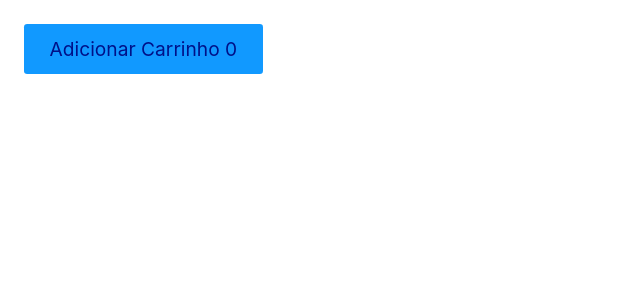
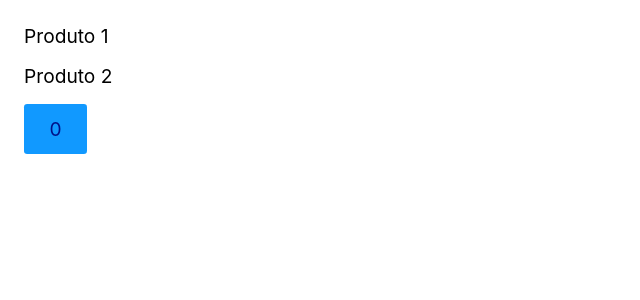
Before and after one commit to Luchtml/react-inicio, a React (Create React App) app in the folder ambiente-curso/appreact/: page / in a window 1280 px wide. Shown: the top 300 px of the page, without its empty margins (0-640 px from the left). Built offline with nearby package versions, Linux system fonts and the light colour scheme.

Commit message:
useCallback aula

```diff
--- a/ambiente-curso/appreact/src/App.js
+++ b/ambiente-curso/appreact/src/App.js
@@ -1,25 +1,37 @@
 import React from 'react';
 
-const App = () => {
-  const [carrinho, setCarrinho] = React.useState(0);
-  const [notificacao, setNotificacao] = React.useState(null);
-  const timeoutRef = React.useRef();
+const set1 = new Set();
+const set2 = new Set();
 
-  function handleClick() {
-    setCarrinho(carrinho + 1);
-    setNotificacao('Item adicionado ao carrinho');
+const Produto = () => {
+  const func1 = () => {
+    console.log('teste');
+  };
+  const func2 = React.useCallback(() => {
+    console.log('teste');
+  }, []);
 
-    clearTimeout(timeoutRef.current);
-    timeoutRef.current = setTimeout(() => {
-      setNotificacao(null);
-      console.log(timeoutRef.current);
-    }, 2000);
-  }
+  set1.add(func1);
+  set2.add(func2);
+
+  console.log('set 1: ', set1);
+  console.log('set 2: ', set2);
 
   return (
     <div>
-      <p>{notificacao}</p>
-      <button onClick={handleClick}>Adicionar Carrinho {carrinho}</button>
+      <p onClick={func1}>Produto 1</p>
+      <p onClick={func2}>Produto 2</p>
+    </div>
+  );
+};
+
+const App = () => {
+  const [contar, setContar] = React.useState(0);
+
+  return (
+    <div>
+      <Produto />
+      <button onClick={() => setContar(contar + 1)}>{contar}</button>
     </div>
   );
 };
--- a/ambiente-curso/appreact/src/index.js
+++ b/ambiente-curso/appreact/src/index.js
@@ -4,7 +4,5 @@ import App from './App';
 
 const root = ReactDOM.createRoot(document.getElementById('root'));
 root.render(
-  <React.StrictMode>
-    <App />
-  </React.StrictMode>
+<App/>
 );
```
